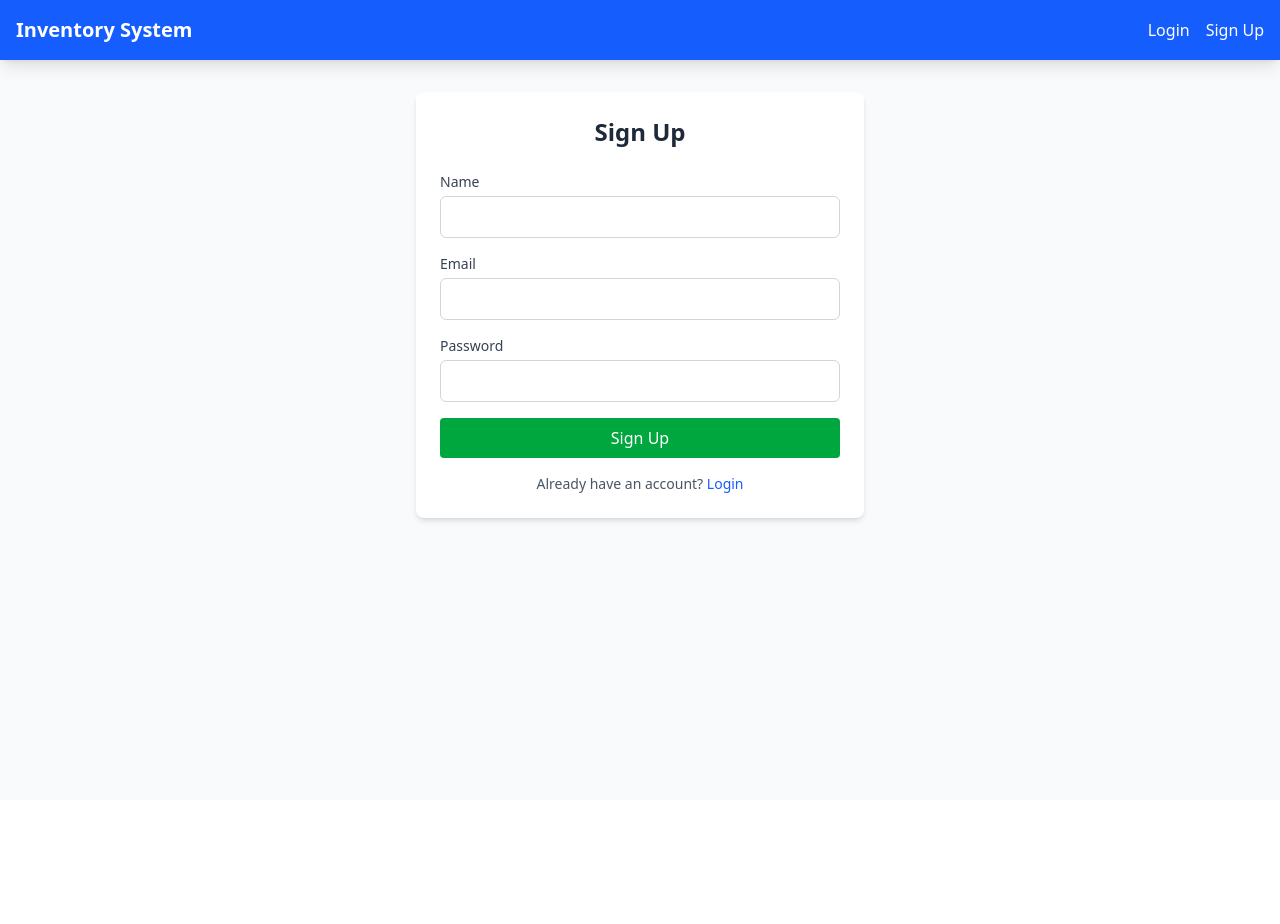
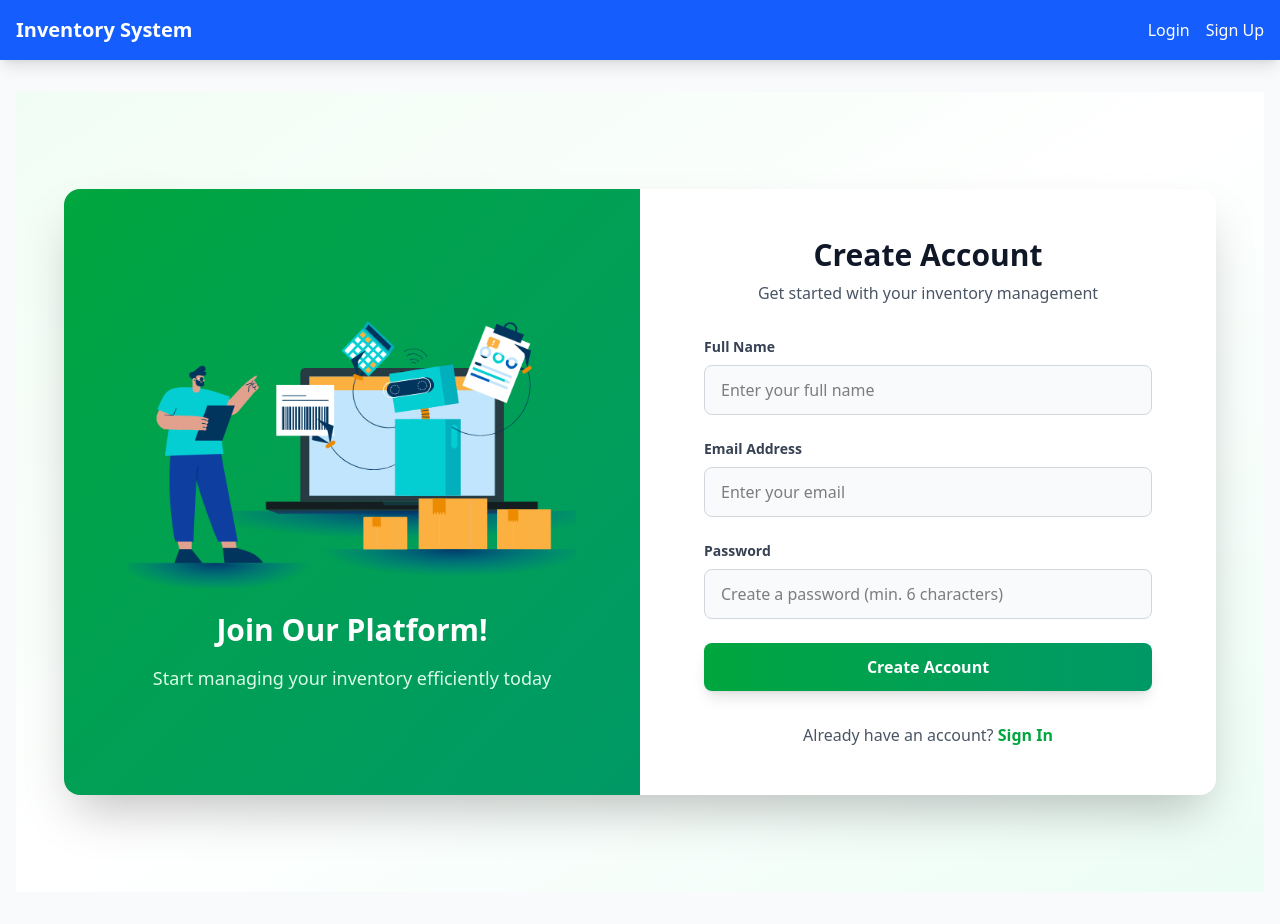
Before and after one commit to ArunRajasekaran48/Inventory-StockAlert-Tool, a React (Vite) app in the folder client/: page /signup in a window 1280 px wide. Before the commit the page ends 800 px from the top, so only its background shows below. Built offline with nearby package versions, Linux system fonts and the light colour scheme.

Commit message:
Redesign of login and signup pages

```diff
--- a/client/src/pages/Login.jsx
+++ b/client/src/pages/Login.jsx
@@ -1,68 +1,88 @@
-import React, { useState } from 'react';
-import { Link, useNavigate } from 'react-router-dom';
-import { useAuth } from '../context/AuthContext';
-import toast from 'react-hot-toast';
+import { useState } from "react"
+import { Link, useNavigate } from "react-router-dom"
+import { useAuth } from "../context/AuthContext"
+import toast from "react-hot-toast"
 
 const Login = () => {
   const [formData, setFormData] = useState({
-    email: '',
-    password: ''
-  });
-  const [loading, setLoading] = useState(false);
-  const { login } = useAuth();
-  const navigate = useNavigate();
+    email: "",
+    password: "",
+  })
+  const [loading, setLoading] = useState(false)
+  const { login } = useAuth()
+  const navigate = useNavigate()
 
   const handleChange = (e) => {
     setFormData({
       ...formData,
-      [e.target.name]: e.target.value
-    });
-  };
+      [e.target.name]: e.target.value,
+    })
+  }
 
   const handleSubmit = async (e) => {
-    e.preventDefault();
-    setLoading(true);
+    e.preventDefault()
+    setLoading(true)
 
     try {
-      await login(formData.email, formData.password);
-      toast.success('Login successful!');
-      navigate('/products');
+      await login(formData.email, formData.password)
+      toast.success("Login successful!")
+      navigate("/products")
     } catch (error) {
-      console.error('Login error:', error);
+      console.error("Login error:", error)
     } finally {
-      setLoading(false);
+      setLoading(false)
     }
-  };
+  }
 
   return (
-    <div className="max-w-md mx-auto bg-white rounded-lg shadow-md p-6">
-      <h2 className="text-2xl font-bold text-center text-gray-800 mb-6">Login</h2>
+    <div className="min-h-screen bg-gradient-to-br from-blue-50 via-white to-cyan-50 flex items-center justify-center p-4">
+      <div className="w-full max-w-6xl mx-auto">
+        <div className="bg-white rounded-2xl shadow-2xl overflow-hidden">
+          <div className="flex flex-col lg:flex-row">
+            {/* Left side - Illustration */}
+            <div className="lg:w-1/2 bg-gradient-to-br from-blue-600 to-cyan-600 p-8 flex items-center justify-center">
+              <div className="text-center">
+                <img
+                  src="/images/business-illustration.png"
+                  alt="Business Management Illustration"
+                  className="w-full max-w-md mx-auto mb-6"
+                />
+                <h2 className="text-3xl font-bold text-white mb-4">Welcome Back!</h2>
+                <p className="text-blue-100 text-lg">Manage your inventory with ease and efficiency</p>
+              </div>
+            </div>
 
-      <form onSubmit={handleSubmit} className="space-y-4">
+            {/* Right side - Login Form */}
+            <div className="lg:w-1/2 p-8 lg:p-12">
+              <div className="max-w-md mx-auto">
+                <div className="text-center mb-8">
+                  <h1 className="text-3xl font-bold text-gray-900 mb-2">Sign In</h1>
+                  <p className="text-gray-600">Access your inventory dashboard</p>
+                </div>
+
+                <form onSubmit={handleSubmit} className="space-y-6">
                   <div>
-          <label className="block text-sm font-medium text-gray-700 mb-1">
-            Email
-          </label>
+                    <label className="block text-sm font-semibold text-gray-700 mb-2">Email Address</label>
                     <input
                       type="email"
                       name="email"
                       value={formData.email}
                       onChange={handleChange}
-            className="w-full px-3 py-2 border border-gray-300 rounded-md focus:outline-none focus:ring-2 focus:ring-blue-500"
+                      className="w-full px-4 py-3 border border-gray-300 rounded-lg focus:outline-none focus:ring-2 focus:ring-blue-500 focus:border-transparent transition duration-200 bg-gray-50 hover:bg-white"
+                      placeholder="Enter your email"
                       required
                     />
                   </div>
 
                   <div>
-          <label className="block text-sm font-medium text-gray-700 mb-1">
-            Password
-          </label>
+                    <label className="block text-sm font-semibold text-gray-700 mb-2">Password</label>
                     <input
                       type="password"
                       name="password"
                       value={formData.password}
                       onChange={handleChange}
-            className="w-full px-3 py-2 border border-gray-300 rounded-md focus:outline-none focus:ring-2 focus:ring-blue-500"
+                      className="w-full px-4 py-3 border border-gray-300 rounded-lg focus:outline-none focus:ring-2 focus:ring-blue-500 focus:border-transparent transition duration-200 bg-gray-50 hover:bg-white"
+                      placeholder="Enter your password"
                       required
                     />
                   </div>
@@ -70,20 +90,37 @@ const Login = () => {
                   <button
                     type="submit"
                     disabled={loading}
-          className="w-full bg-blue-600 hover:bg-blue-700 disabled:bg-blue-400 text-white font-medium py-2 px-4 rounded transition duration-200"
+                    className="w-full bg-gradient-to-r from-blue-600 to-cyan-600 hover:from-blue-700 hover:to-cyan-700 disabled:from-gray-400 disabled:to-gray-500 text-white font-semibold py-3 px-6 rounded-lg transition duration-200 transform hover:scale-[1.02] disabled:scale-100 shadow-lg"
                   >
-          {loading ? 'Logging in...' : 'Login'}
+                    {loading ? (
+                      <div className="flex items-center justify-center">
+                        <div className="animate-spin rounded-full h-5 w-5 border-b-2 border-white mr-2"></div>
+                        Signing in...
+                      </div>
+                    ) : (
+                      "Sign In"
+                    )}
                   </button>
                 </form>
 
-      <p className="mt-4 text-center text-sm text-gray-600">
-        Don't have an account?{' '}
-        <Link to="/signup" className="text-blue-600 hover:text-blue-500">
-          Sign up
+                <div className="mt-8 text-center">
+                  <p className="text-gray-600">
+                    {"Don't have an account? "}
+                    <Link
+                      to="/signup"
+                      className="text-blue-600 hover:text-blue-700 font-semibold transition duration-200"
+                    >
+                      Create Account
                     </Link>
                   </p>
                 </div>
-  );
-};
+              </div>
+            </div>
+          </div>
+        </div>
+      </div>
+    </div>
+  )
+}
 
-export default Login;
+export default Login
--- a/client/src/pages/Signup.jsx
+++ b/client/src/pages/Signup.jsx
@@ -1,84 +1,103 @@
-import React, { useState } from 'react';
-import { Link, useNavigate } from 'react-router-dom';
-import { useAuth } from '../context/AuthContext';
-import toast from 'react-hot-toast';
+import { useState } from "react"
+import { Link, useNavigate } from "react-router-dom"
+import { useAuth } from "../context/AuthContext"
+import toast from "react-hot-toast"
 
 const Signup = () => {
   const [formData, setFormData] = useState({
-    name: '',
-    email: '',
-    password: ''
-  });
-  const [loading, setLoading] = useState(false);
-  const { signup } = useAuth();
-  const navigate = useNavigate();
+    name: "",
+    email: "",
+    password: "",
+  })
+  const [loading, setLoading] = useState(false)
+  const { signup } = useAuth()
+  const navigate = useNavigate()
 
   const handleChange = (e) => {
     setFormData({
       ...formData,
-      [e.target.name]: e.target.value
-    });
-  };
+      [e.target.name]: e.target.value,
+    })
+  }
 
   const handleSubmit = async (e) => {
-    e.preventDefault();
-    setLoading(true);
+    e.preventDefault()
+    setLoading(true)
 
     try {
-      await signup(formData.name, formData.email, formData.password);
-      toast.success('Account created successfully! Please login.');
-      navigate('/login');
+      await signup(formData.name, formData.email, formData.password)
+      toast.success("Account created successfully! Please login.")
+      navigate("/login")
     } catch (error) {
-      console.error('Signup error:', error);
+      console.error("Signup error:", error)
     } finally {
-      setLoading(false);
+      setLoading(false)
     }
-  };
+  }
 
   return (
-    <div className="max-w-md mx-auto bg-white rounded-lg shadow-md p-6">
-      <h2 className="text-2xl font-bold text-center text-gray-800 mb-6">Sign Up</h2>
+    <div className="min-h-screen bg-gradient-to-br from-green-50 via-white to-emerald-50 flex items-center justify-center p-4">
+      <div className="w-full max-w-6xl mx-auto">
+        <div className="bg-white rounded-2xl shadow-2xl overflow-hidden">
+          <div className="flex flex-col lg:flex-row">
+            {/* Left side - Illustration */}
+            <div className="lg:w-1/2 bg-gradient-to-br from-green-600 to-emerald-600 p-8 flex items-center justify-center">
+              <div className="text-center">
+                <img
+                  src="/images/business-illustration.png"
+                  alt="Business Management Illustration"
+                  className="w-full max-w-md mx-auto mb-6"
+                />
+                <h2 className="text-3xl font-bold text-white mb-4">Join Our Platform!</h2>
+                <p className="text-green-100 text-lg">Start managing your inventory efficiently today</p>
+              </div>
+            </div>
 
-      <form onSubmit={handleSubmit} className="space-y-4">
+            {/* Right side - Signup Form */}
+            <div className="lg:w-1/2 p-8 lg:p-12">
+              <div className="max-w-md mx-auto">
+                <div className="text-center mb-8">
+                  <h1 className="text-3xl font-bold text-gray-900 mb-2">Create Account</h1>
+                  <p className="text-gray-600">Get started with your inventory management</p>
+                </div>
+
+                <form onSubmit={handleSubmit} className="space-y-6">
                   <div>
-          <label className="block text-sm font-medium text-gray-700 mb-1">
-            Name
-          </label>
+                    <label className="block text-sm font-semibold text-gray-700 mb-2">Full Name</label>
                     <input
                       type="text"
                       name="name"
                       value={formData.name}
                       onChange={handleChange}
-            className="w-full px-3 py-2 border border-gray-300 rounded-md focus:outline-none focus:ring-2 focus:ring-blue-500"
+                      className="w-full px-4 py-3 border border-gray-300 rounded-lg focus:outline-none focus:ring-2 focus:ring-green-500 focus:border-transparent transition duration-200 bg-gray-50 hover:bg-white"
+                      placeholder="Enter your full name"
                       required
                     />
                   </div>
 
                   <div>
-          <label className="block text-sm font-medium text-gray-700 mb-1">
-            Email
-          </label>
+                    <label className="block text-sm font-semibold text-gray-700 mb-2">Email Address</label>
                     <input
                       type="email"
                       name="email"
                       value={formData.email}
                       onChange={handleChange}
-            className="w-full px-3 py-2 border border-gray-300 rounded-md focus:outline-none focus:ring-2 focus:ring-blue-500"
+                      className="w-full px-4 py-3 border border-gray-300 rounded-lg focus:outline-none focus:ring-2 focus:ring-green-500 focus:border-transparent transition duration-200 bg-gray-50 hover:bg-white"
+                      placeholder="Enter your email"
                       required
                     />
                   </div>
 
                   <div>
-          <label className="block text-sm font-medium text-gray-700 mb-1">
-            Password
-          </label>
+                    <label className="block text-sm font-semibold text-gray-700 mb-2">Password</label>
                     <input
                       type="password"
                       name="password"
                       value={formData.password}
                       onChange={handleChange}
                       minLength="6"
-            className="w-full px-3 py-2 border border-gray-300 rounded-md focus:outline-none focus:ring-2 focus:ring-blue-500"
+                      className="w-full px-4 py-3 border border-gray-300 rounded-lg focus:outline-none focus:ring-2 focus:ring-green-500 focus:border-transparent transition duration-200 bg-gray-50 hover:bg-white"
+                      placeholder="Create a password (min. 6 characters)"
                       required
                     />
                   </div>
@@ -86,20 +105,37 @@ const Signup = () => {
                   <button
                     type="submit"
                     disabled={loading}
-          className="w-full bg-green-600 hover:bg-green-700 disabled:bg-green-400 text-white font-medium py-2 px-4 rounded transition duration-200"
+                    className="w-full bg-gradient-to-r from-green-600 to-emerald-600 hover:from-green-700 hover:to-emerald-700 disabled:from-gray-400 disabled:to-gray-500 text-white font-semibold py-3 px-6 rounded-lg transition duration-200 transform hover:scale-[1.02] disabled:scale-100 shadow-lg"
                   >
-          {loading ? 'Creating Account...' : 'Sign Up'}
+                    {loading ? (
+                      <div className="flex items-center justify-center">
+                        <div className="animate-spin rounded-full h-5 w-5 border-b-2 border-white mr-2"></div>
+                        Creating Account...
+                      </div>
+                    ) : (
+                      "Create Account"
+                    )}
                   </button>
                 </form>
 
-      <p className="mt-4 text-center text-sm text-gray-600">
-        Already have an account?{' '}
-        <Link to="/login" className="text-blue-600 hover:text-blue-500">
-          Login
+                <div className="mt-8 text-center">
+                  <p className="text-gray-600">
+                    Already have an account?{" "}
+                    <Link
+                      to="/login"
+                      className="text-green-600 hover:text-green-700 font-semibold transition duration-200"
+                    >
+                      Sign In
                     </Link>
                   </p>
                 </div>
-  );
-};
+              </div>
+            </div>
+          </div>
+        </div>
+      </div>
+    </div>
+  )
+}
 
-export default Signup;
+export default Signup
```
Also changed, not shown: client/public/images/business-illustration.png (added). Lines whose indentation alone changed are shown as unchanged.
